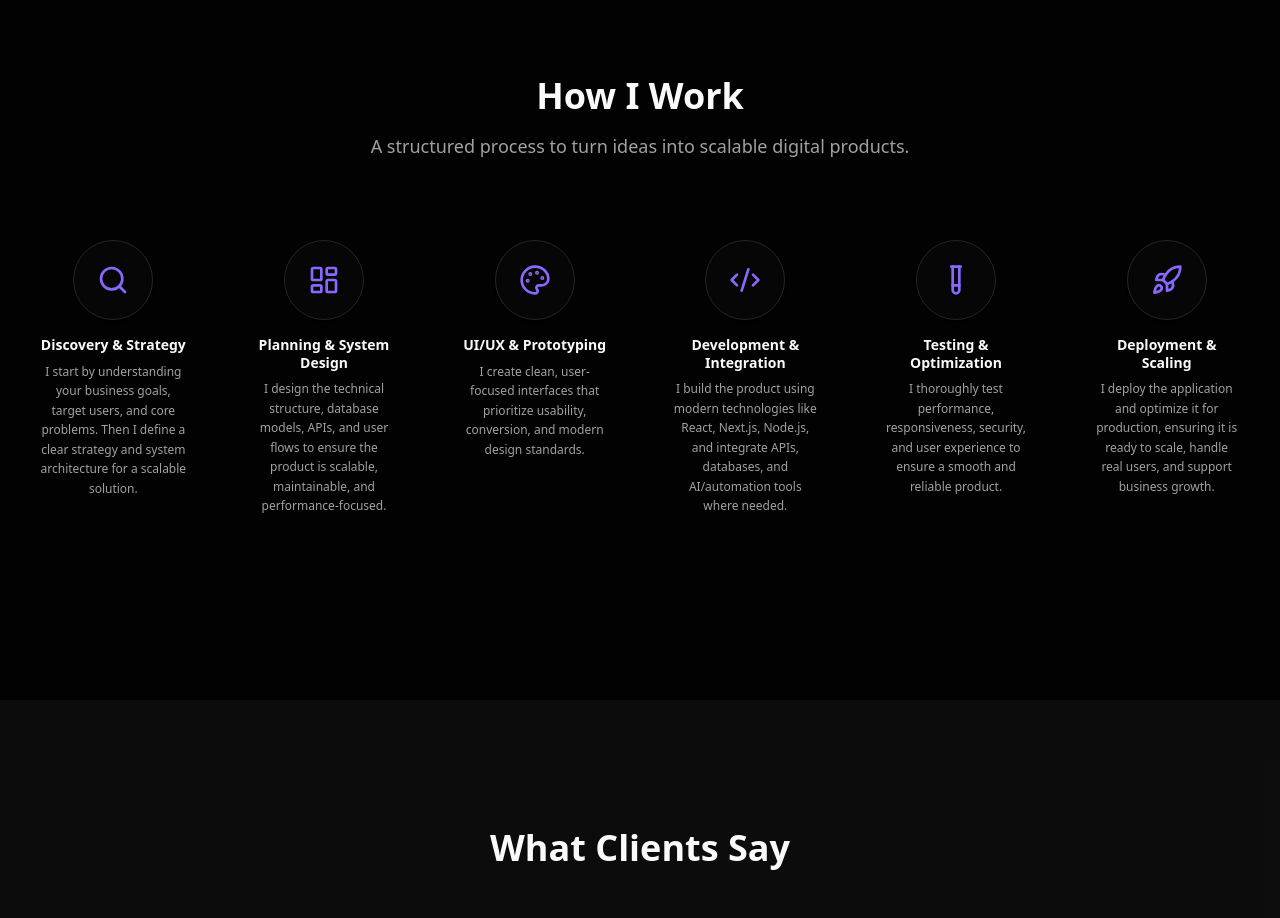
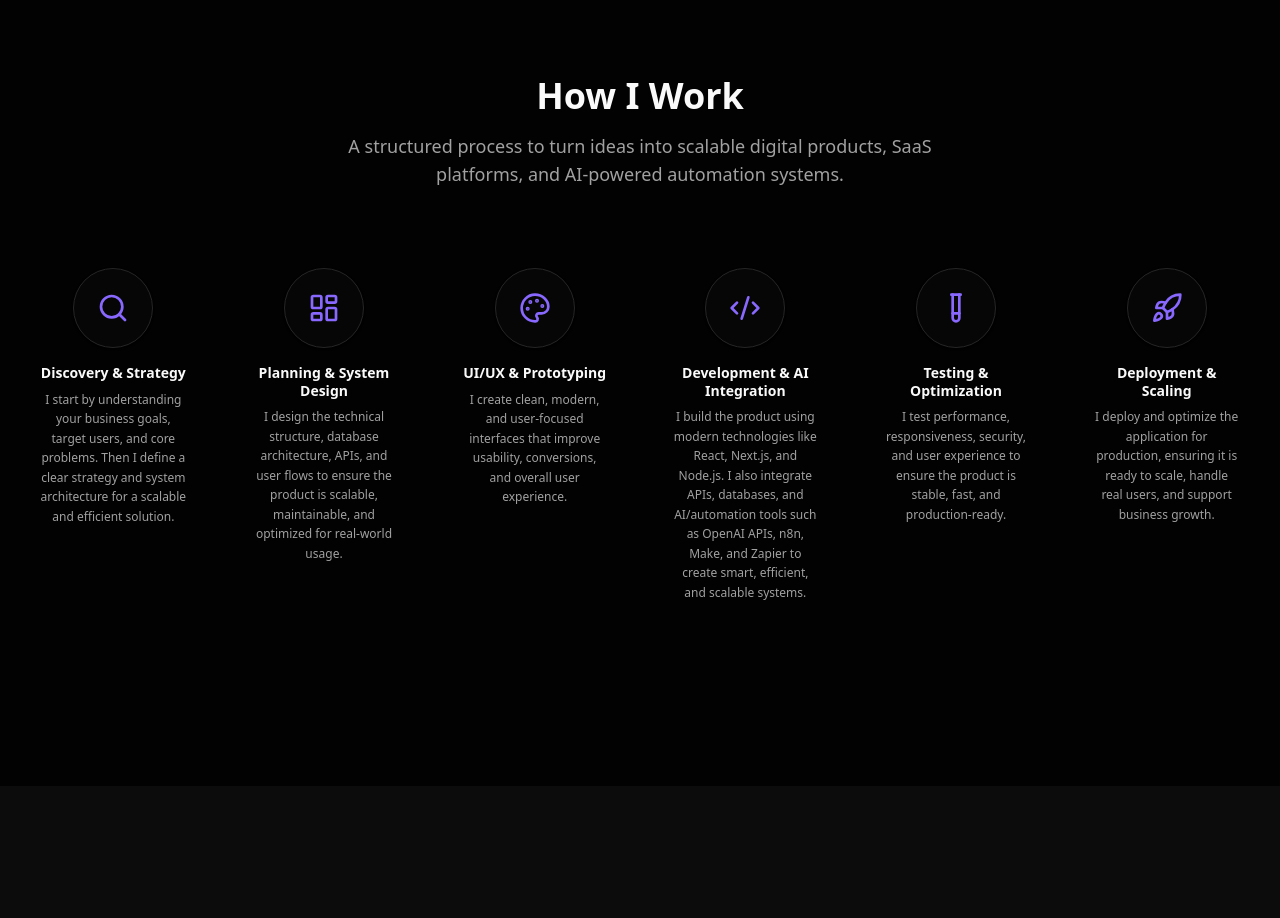
Before and after one commit to JasimMalook/jasim-portfolio, a Next.js app: page / in a window 1280 px wide. Shown: the part 5080-5998 px from the top of the page. Built offline with nearby package versions, Linux system fonts and the light colour scheme.

Commit message:
Update Process steps with AI/automation-focused copy
- Renamed step 4 to Development & AI Integration
- Added n8n, Make, Zapier, OpenAI APIs to step 4 description
- Updated subheading to include SaaS and AI-powered systems
- Expanded all step descriptions for business focus

```diff
--- a/src/components/sections/Process.tsx
+++ b/src/components/sections/Process.tsx
@@ -7,32 +7,32 @@ import { motion } from "framer-motion";
 const steps = [
     {
         title: "Discovery & Strategy",
-        description: "I start by understanding your business goals, target users, and core problems. Then I define a clear strategy and system architecture for a scalable solution.",
+        description: "I start by understanding your business goals, target users, and core problems. Then I define a clear strategy and system architecture for a scalable and efficient solution.",
         icon: Search,
     },
     {
         title: "Planning & System Design",
-        description: "I design the technical structure, database models, APIs, and user flows to ensure the product is scalable, maintainable, and performance-focused.",
+        description: "I design the technical structure, database architecture, APIs, and user flows to ensure the product is scalable, maintainable, and optimized for real-world usage.",
         icon: LayoutDashboard,
     },
     {
         title: "UI/UX & Prototyping",
-        description: "I create clean, user-focused interfaces that prioritize usability, conversion, and modern design standards.",
+        description: "I create clean, modern, and user-focused interfaces that improve usability, conversions, and overall user experience.",
         icon: Palette,
     },
     {
-        title: "Development & Integration",
-        description: "I build the product using modern technologies like React, Next.js, Node.js, and integrate APIs, databases, and AI/automation tools where needed.",
+        title: "Development & AI Integration",
+        description: "I build the product using modern technologies like React, Next.js, and Node.js. I also integrate APIs, databases, and AI/automation tools such as OpenAI APIs, n8n, Make, and Zapier to create smart, efficient, and scalable systems.",
         icon: Code2,
     },
     {
         title: "Testing & Optimization",
-        description: "I thoroughly test performance, responsiveness, security, and user experience to ensure a smooth and reliable product.",
+        description: "I test performance, responsiveness, security, and user experience to ensure the product is stable, fast, and production-ready.",
         icon: TestTube,
     },
     {
         title: "Deployment & Scaling",
-        description: "I deploy the application and optimize it for production, ensuring it is ready to scale, handle real users, and support business growth.",
+        description: "I deploy and optimize the application for production, ensuring it is ready to scale, handle real users, and support business growth.",
         icon: Rocket,
     },
 ];
@@ -43,7 +43,7 @@ export function Process() {
             <div className="text-center mb-16">
                 <h2 className="text-3xl md:text-4xl font-bold mb-4">How I Work</h2>
                 <p className="text-muted-foreground text-lg max-w-2xl mx-auto">
-                    A structured process to turn ideas into scalable digital products.
+                    A structured process to turn ideas into scalable digital products, SaaS platforms, and AI-powered automation systems.
                 </p>
             </div>
 
```
